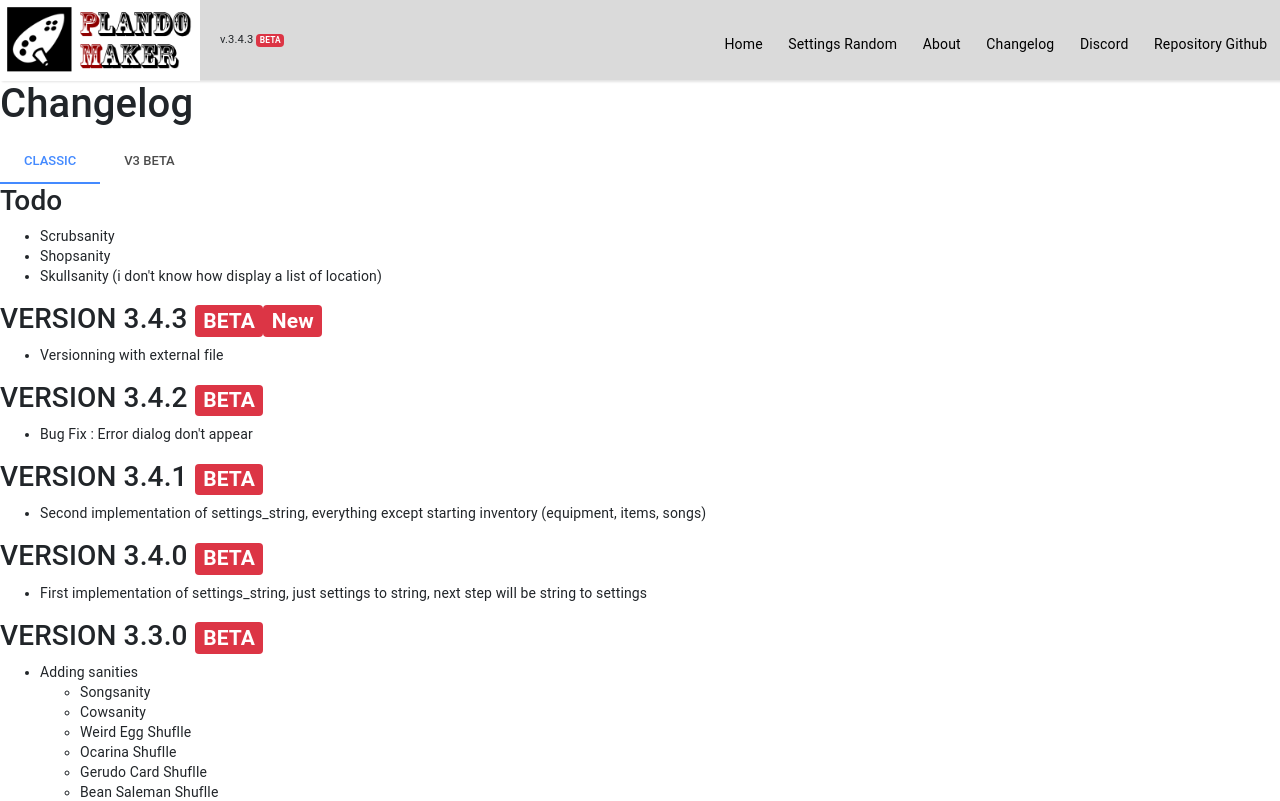
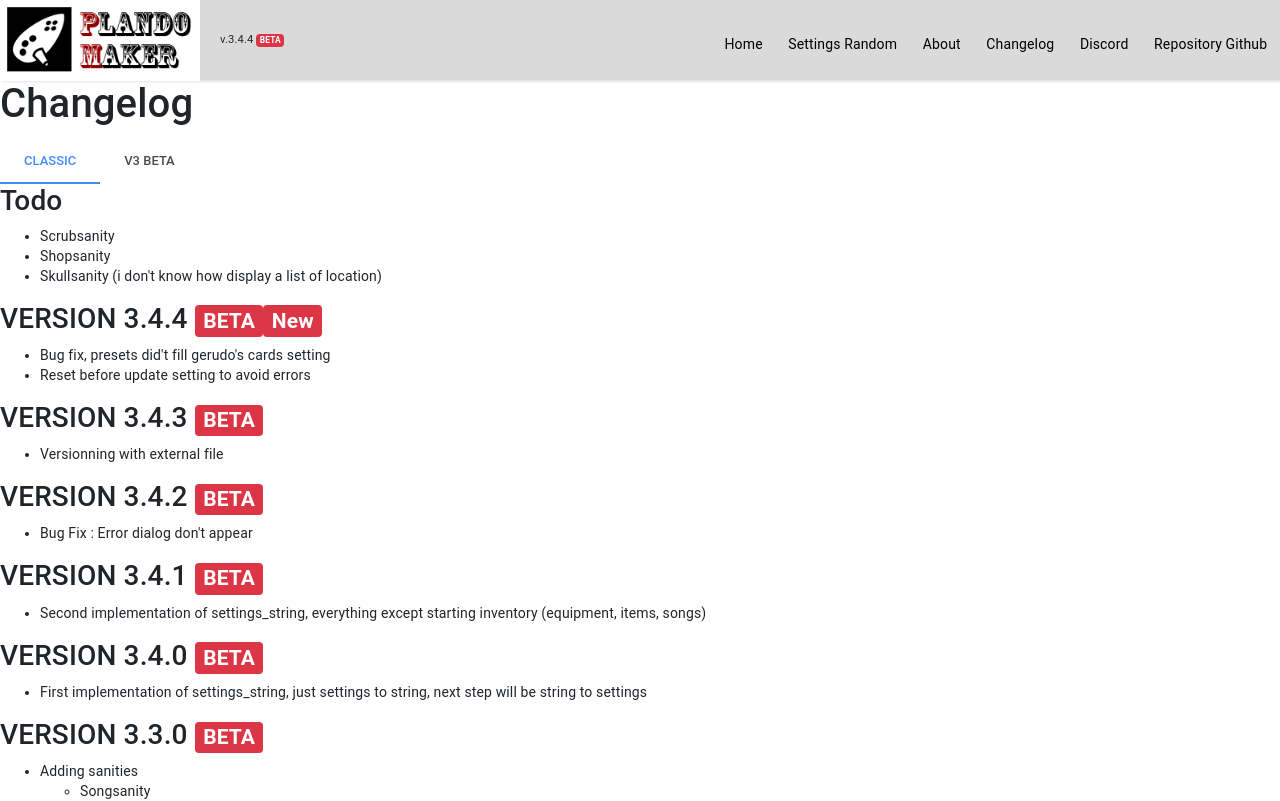
Before and after one commit to RawZ06/PlandoMaker, a Vue app: page /changelog in a window 1280 px wide. Shown: the top 801 px of the page. Built offline with nearby package versions, Linux system fonts and the light colour scheme.

Commit message:
Version 3.4.4

```diff
--- a/src/components/Changelog.vue
+++ b/src/components/Changelog.vue
@@ -14,9 +14,17 @@
 					<li>Skullsanity (i don't know how display a list of location)</li>
 				</ul>
                 <h3>
+                    VERSION 3.4.4
+					 <span class="badge badge-danger">BETA</span>
+                    <span class="badge badge-danger">New</span>
+                </h3>
+                <ul>
+                    <li>Bug fix, presets did't fill gerudo's cards setting</li>
+                    <li>Reset before update setting to avoid errors</li>
+                </ul>
+                <h3>
                     VERSION 3.4.3
 					 <span class="badge badge-danger">BETA</span>
-                    <span class="badge badge-danger">New</span>
                 </h3>
                 <ul>
                     <li>Versionning with external file</li>
--- a/version.json
+++ b/version.json
@@ -1,4 +1,4 @@
 {
-    "version": "3.4.3",
+    "version": "3.4.4",
     "type": "BETA"
 }
```
